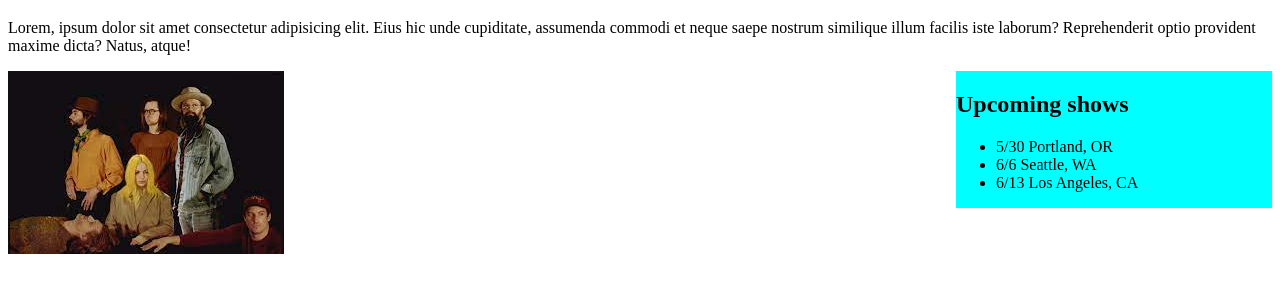
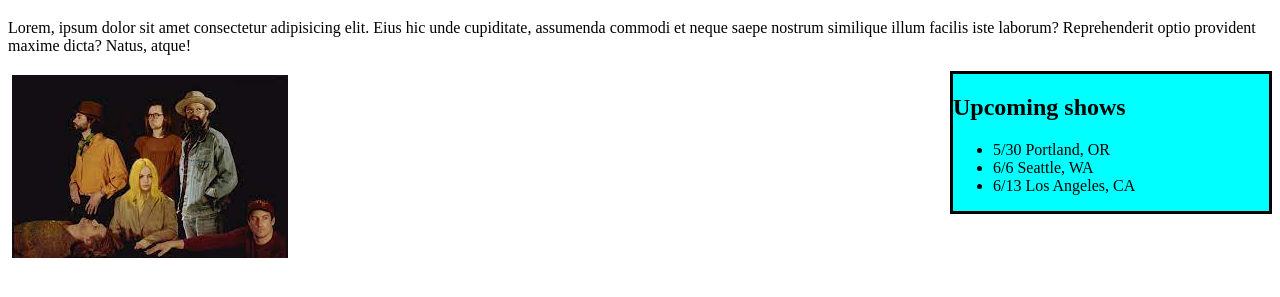
Before and after one commit to krishops/floats, a plain HTML site: page favorite-band/favorite-band.html in a window 1280 px wide. Shown: the part 61-358 px from the top of the page. Drawn offline with Linux system fonts and the light colour scheme.

Commit message:
add box styles to sidebar

```diff
--- a/favorite-band/css/styles.css
+++ b/favorite-band/css/styles.css
@@ -2,6 +2,8 @@
   width: 25%;
   float: right;
   background-color: aqua;
+  border: solid black;
+  margin-bottom: 10px;
 }
 
 h1 {
@@ -18,4 +20,5 @@ p {
   width: 300;
   height: 300;
   float: left;
+  padding: 4px;
 }
```
